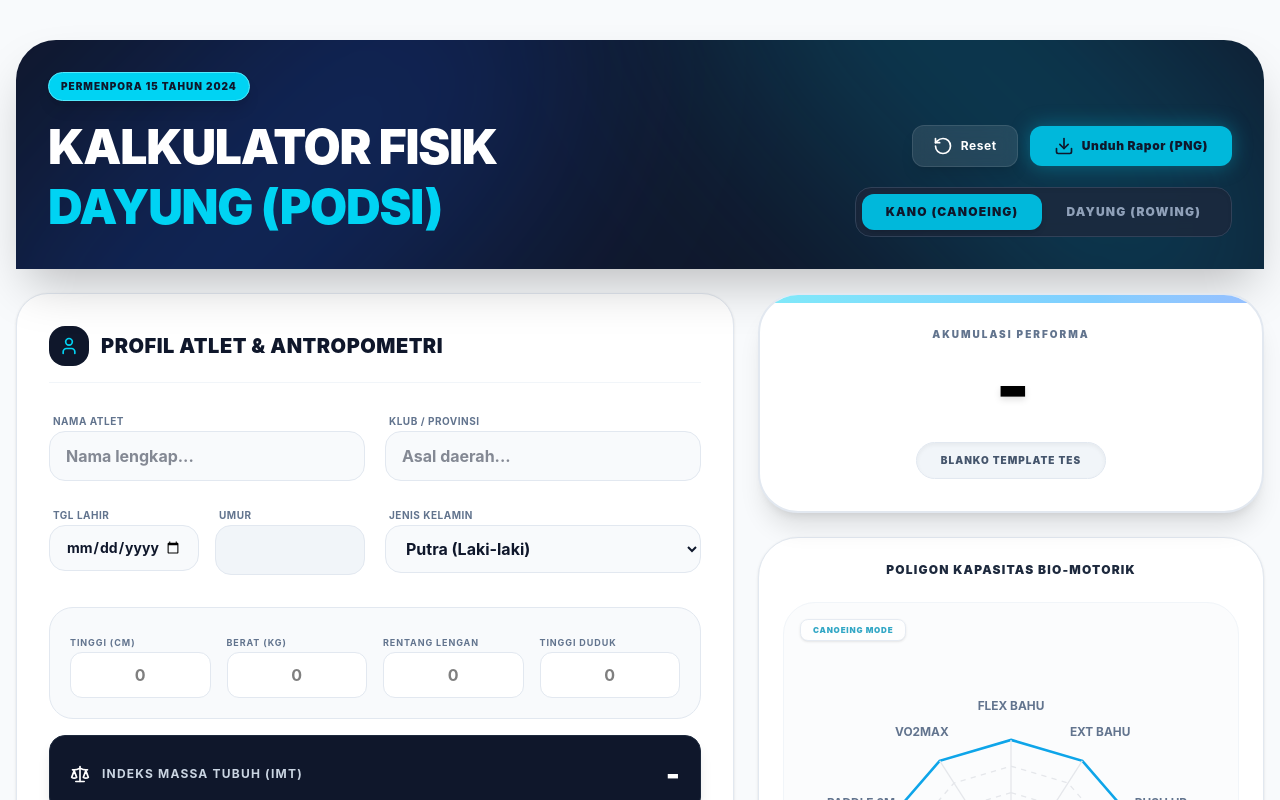
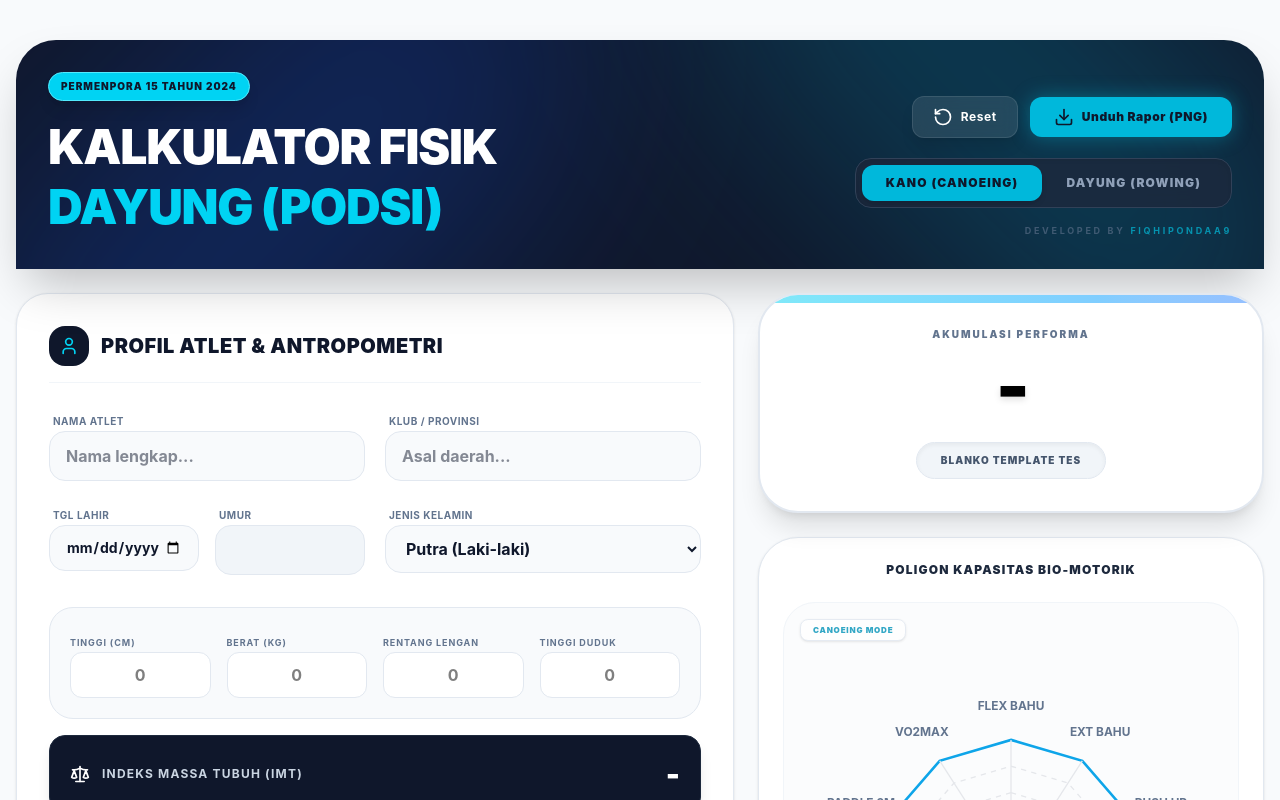
Before and after one commit to fiqhipondaa9/kalkulator-fisik-dayung, a React (Vite) app: page / in a window 1280 px wide. Shown: the top 800 px of the page. Built offline with nearby package versions, Linux system fonts and the light colour scheme.

Commit message:
my signature

```diff
--- a/src/App.jsx
+++ b/src/App.jsx
@@ -275,6 +275,9 @@ export default function App() {
                  DAYUNG (ROWING)
                </button>
             </div>
+            <p className="font-bold text-slate-500 text-[9px] tracking-[0.3em] uppercase mt-4 opacity-60">
+  Developed by <span className="text-cyan-400">fiqhipondaa9</span>
+</p>
           </div>
         </div>
       </header>
```
